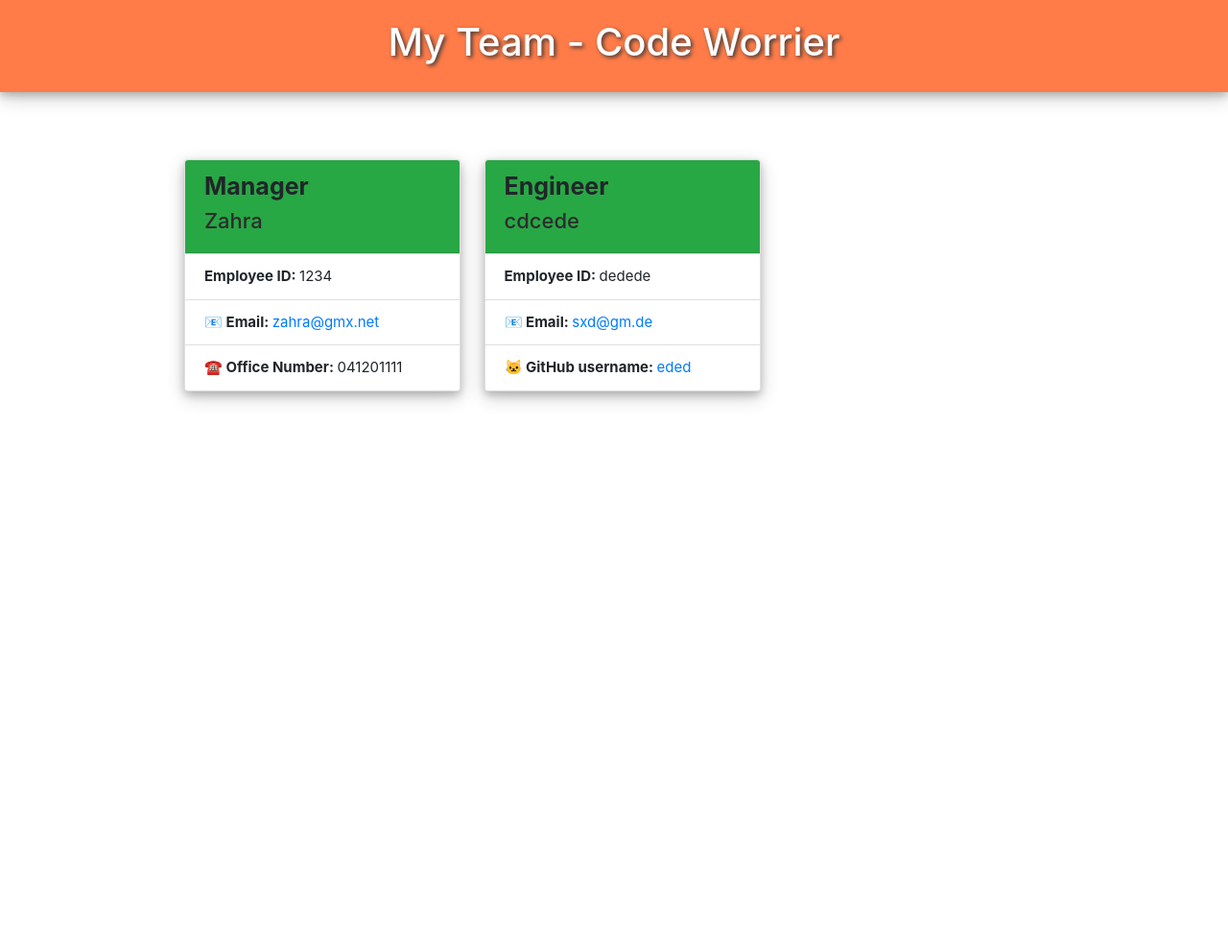
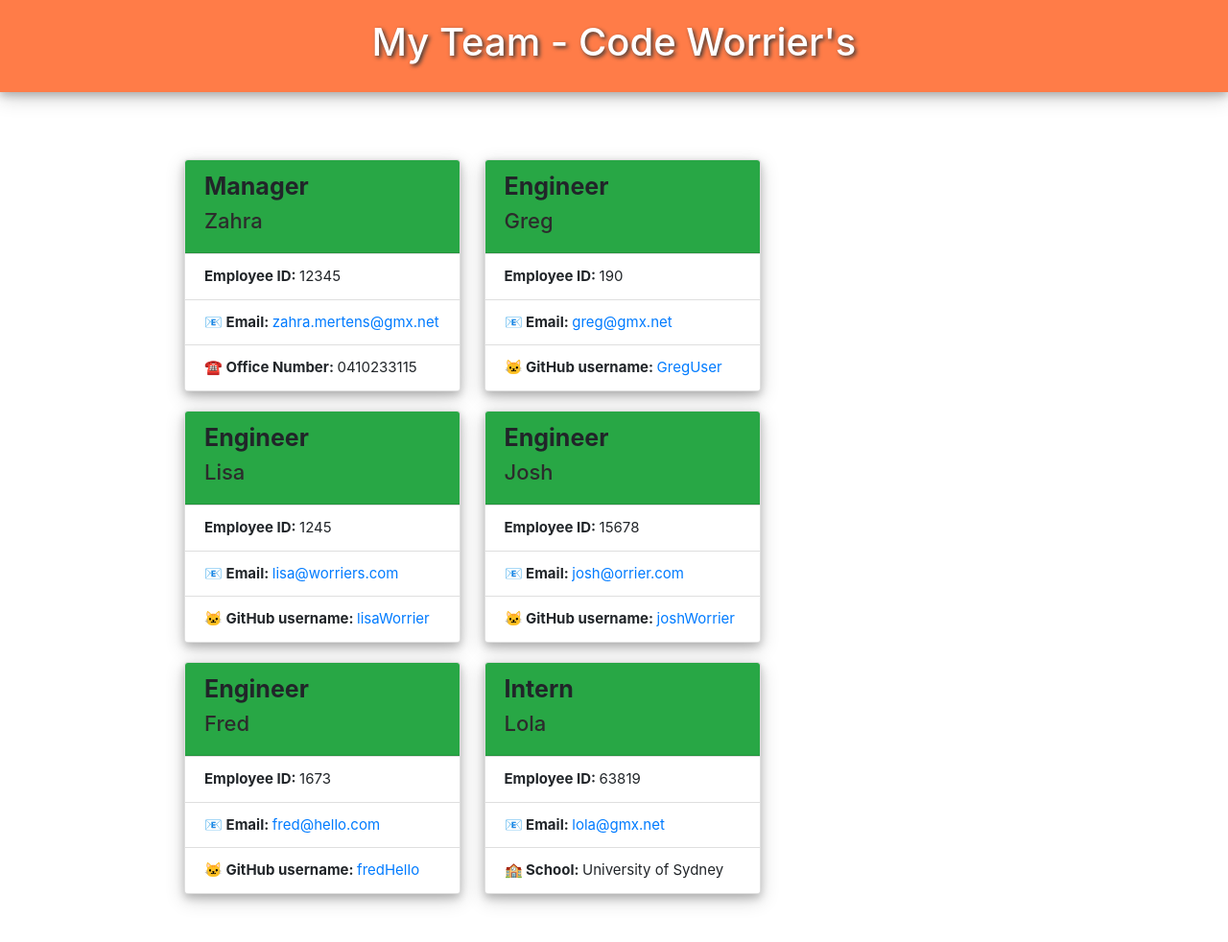
Before and after one commit to ZahraMertens/Team-Profile-Gen, a website: page docs/index.html in a window 1280 px wide. Shown: the whole page at 96% size. Before the commit the page ends 800 px from the top, so only its background shows below. Drawn offline with nearby package versions, Linux system fonts and the light colour scheme.

Commit message:
Updated index html

```diff
--- a/docs/assets/style.css
+++ b/docs/assets/style.css
@@ -19,6 +19,10 @@ a:hover {
     text-decoration-line: none;
     font-weight: bold;
     color: rgb(0, 167, 14);
+}
+
+.cards-container {
+    margin-bottom: 50px;
 }
 
 .card {
--- a/docs/index.html
+++ b/docs/index.html
@@ -14,7 +14,7 @@
 <body>
 
     <header>
-      <h1>My Team - Code Worrier</h1>
+      <h1>My Team - Code Worrier's</h1>
     </header>
 
   <main>
@@ -27,9 +27,9 @@
        <h2 class="header-h2">Zahra</h2>
      </div>
       <ul class="list-group list-group-flush">
-       <li class="list-group-item"><span class="span-li">Employee ID: </span>1234</li>
-       <li class="list-group-item"><span class="span-li">📧 Email: </span><a href="mailto:zahra@gmx.net">zahra@gmx.net</a></li>
-       <li class="list-group-item"><span class="span-li">☎️ Office Number: </span>041201111</li>
+       <li class="list-group-item"><span class="span-li">Employee ID: </span>12345</li>
+       <li class="list-group-item"><span class="span-li">📧 Email: </span><a href="mailto:zahra.mertens@gmx.net">zahra.mertens@gmx.net</a></li>
+       <li class="list-group-item"><span class="span-li">☎️ Office Number: </span>0410233115</li>
       </ul>
    </div>
 
@@ -37,15 +37,66 @@
    <div class="card" style="width: 18rem;">
      <div class="card-header bg-success">
        <h1 class="header-h1">Engineer</h1>
-       <h2 class="header-h2">cdcede</h2>
+       <h2 class="header-h2">Greg</h2>
      </div>
       <ul class="list-group list-group-flush">
-       <li class="list-group-item"><span class="span-li">Employee ID: </span>dedede</li>
-       <li class="list-group-item"><span class="span-li">📧 Email: </span><a href="mailto:sxd@gm.de">sxd@gm.de</a></li>
-       <li class="list-group-item"><span class="span-li">🐱 GitHub username: </span><a href="https://github.com/eded">eded</a></li>
+       <li class="list-group-item"><span class="span-li">Employee ID: </span>190</li>
+       <li class="list-group-item"><span class="span-li">📧 Email: </span><a href="mailto:greg@gmx.net">greg@gmx.net</a></li>
+       <li class="list-group-item"><span class="span-li">🐱 GitHub username: </span><a href="https://github.com/GregUser">GregUser</a></li>
       </ul>
    </div>
 
+
+   <div class="card" style="width: 18rem;">
+     <div class="card-header bg-success">
+       <h1 class="header-h1">Engineer</h1>
+       <h2 class="header-h2">Lisa</h2>
+     </div>
+      <ul class="list-group list-group-flush">
+       <li class="list-group-item"><span class="span-li">Employee ID: </span>1245</li>
+       <li class="list-group-item"><span class="span-li">📧 Email: </span><a href="mailto:lisa@worriers.com">lisa@worriers.com</a></li>
+       <li class="list-group-item"><span class="span-li">🐱 GitHub username: </span><a href="https://github.com/lisaWorrier">lisaWorrier</a></li>
+      </ul>
+   </div>
+
+
+   <div class="card" style="width: 18rem;">
+     <div class="card-header bg-success">
+       <h1 class="header-h1">Engineer</h1>
+       <h2 class="header-h2">Josh</h2>
+     </div>
+      <ul class="list-group list-group-flush">
+       <li class="list-group-item"><span class="span-li">Employee ID: </span>15678</li>
+       <li class="list-group-item"><span class="span-li">📧 Email: </span><a href="mailto:josh@orrier.com">josh@orrier.com</a></li>
+       <li class="list-group-item"><span class="span-li">🐱 GitHub username: </span><a href="https://github.com/joshWorrier">joshWorrier</a></li>
+      </ul>
+   </div>
+
+
+   <div class="card" style="width: 18rem;">
+     <div class="card-header bg-success">
+       <h1 class="header-h1">Engineer</h1>
+       <h2 class="header-h2">Fred</h2>
+     </div>
+      <ul class="list-group list-group-flush">
+       <li class="list-group-item"><span class="span-li">Employee ID: </span>1673</li>
+       <li class="list-group-item"><span class="span-li">📧 Email: </span><a href="mailto:fred@hello.com">fred@hello.com</a></li>
+       <li class="list-group-item"><span class="span-li">🐱 GitHub username: </span><a href="https://github.com/fredHello">fredHello</a></li>
+      </ul>
+   </div>
+
+
+   <div class="card" style="width: 18rem;">
+     <div class="card-header bg-success">
+       <h1 class="header-h1">Intern</h1>
+       <h2 class="header-h2">Lola</h2>
+     </div>
+      <ul class="list-group list-group-flush">
+       <li class="list-group-item"><span class="span-li">Employee ID: </span>63819</li>
+       <li class="list-group-item"><span class="span-li">📧 Email: </span><a href="mailto:lola@gmx.net">lola@gmx.net</a></li>
+       <li class="list-group-item"><span class="span-li">🏫 School: </span>University of Sydney</li>
+      </ul>
+   </div>
 
      </div>
    </main>
```
